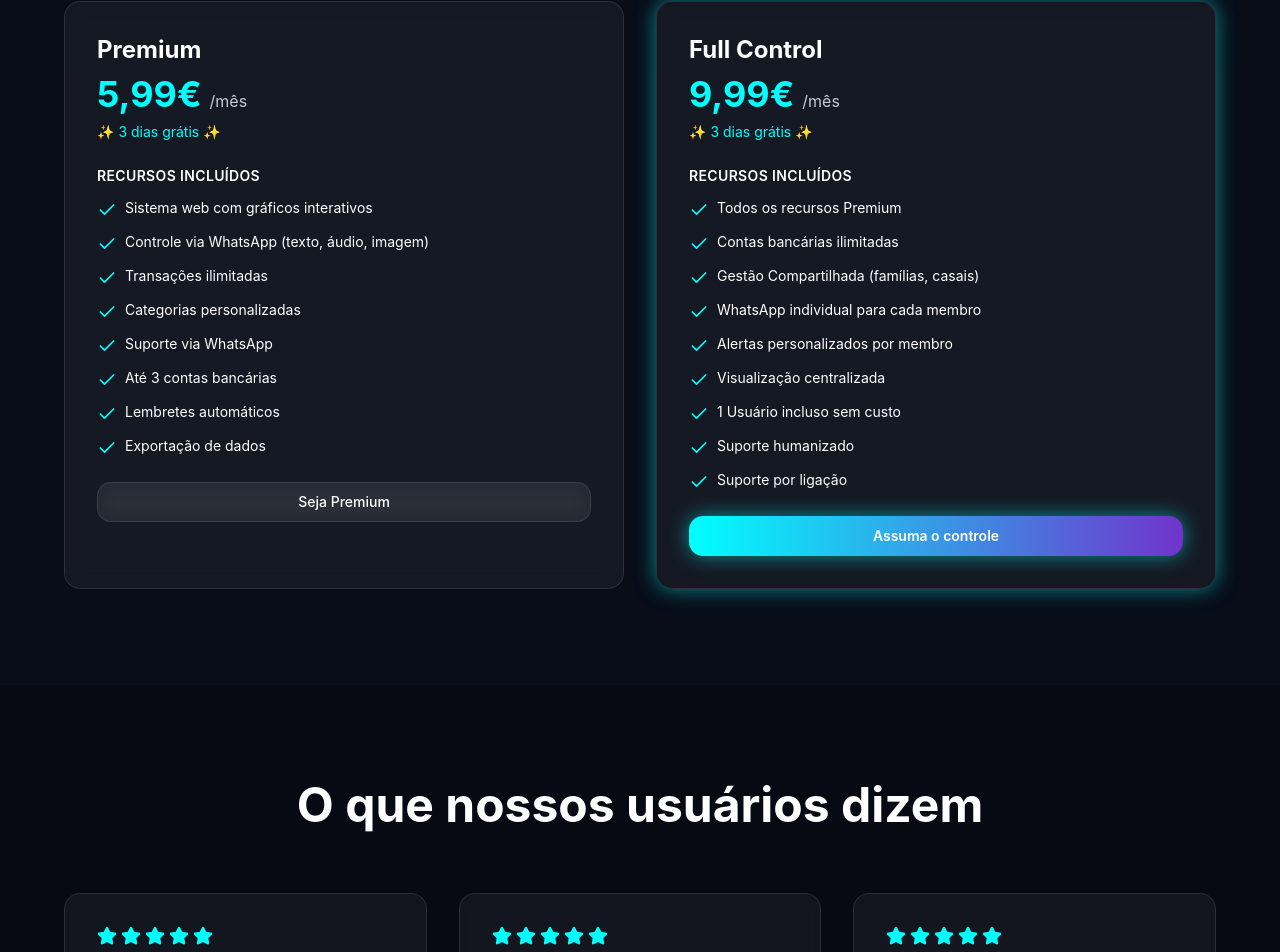
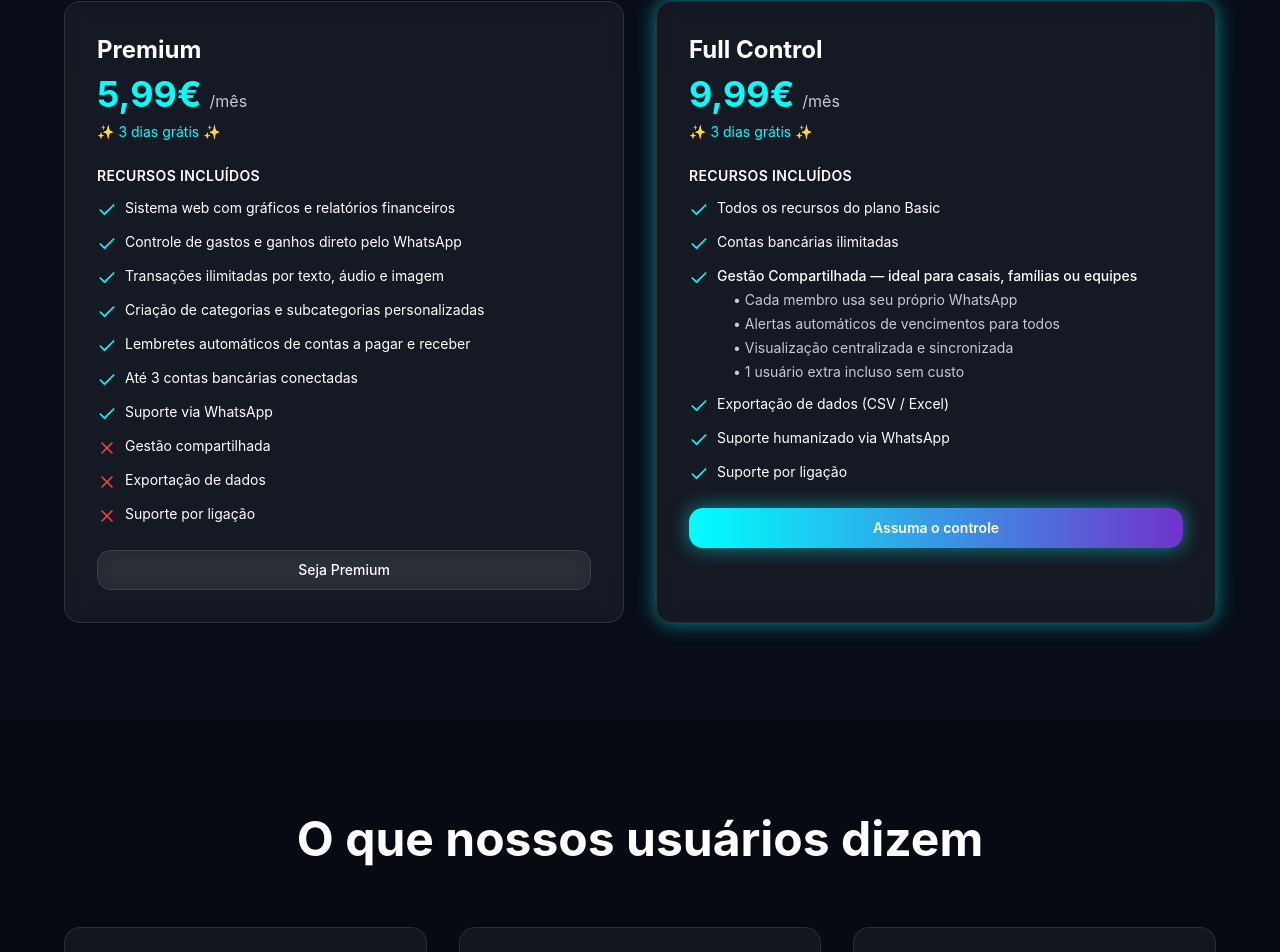
Before and after one commit to MAIGREIO/granaflow-revolution, a React (Vite) app: page / in a window 1280 px wide. Shown: the part 4251-5203 px from the top of the page. Built offline with nearby package versions, Linux system fonts and the light colour scheme; the HTML template or start-up script is replaced by a standard one.

Commit message:
Update plan features
Update Premium and Full Control plan features for both monthly and annual subscriptions.

```diff
--- a/src/pages/Index.tsx
+++ b/src/pages/Index.tsx
@@ -204,18 +204,24 @@ const Index = () => {
                       <p className="font-semibold text-sm uppercase tracking-wide">Recursos Incluídos</p>
                       <ul className="space-y-3">
                         {[
-                          "Sistema web com gráficos interativos",
-                          "Controle via WhatsApp (texto, áudio, imagem)",
-                          "Transações ilimitadas",
-                          "Categorias personalizadas",
-                          "Suporte via WhatsApp",
-                          "Até 3 contas bancárias",
-                          "Lembretes automáticos",
-                          "Exportação de dados"
+                          { text: "Sistema web com gráficos e relatórios financeiros", checked: true },
+                          { text: "Controle de gastos e ganhos direto pelo WhatsApp", checked: true },
+                          { text: "Transações ilimitadas por texto, áudio e imagem", checked: true },
+                          { text: "Criação de categorias e subcategorias personalizadas", checked: true },
+                          { text: "Lembretes automáticos de contas a pagar e receber", checked: true },
+                          { text: "Até 3 contas bancárias conectadas", checked: true },
+                          { text: "Suporte via WhatsApp", checked: true },
+                          { text: "Gestão compartilhada", checked: false },
+                          { text: "Exportação de dados", checked: false },
+                          { text: "Suporte por ligação", checked: false }
                         ].map((feature, index) => (
                           <li key={index} className="flex items-start gap-2">
+                            {feature.checked ? (
                               <Check className="w-5 h-5 text-primary flex-shrink-0 mt-0.5" />
-                            <span className="text-sm">{feature}</span>
+                            ) : (
+                              <X className="w-5 h-5 text-destructive flex-shrink-0 mt-0.5" />
+                            )}
+                            <span className="text-sm">{feature.text}</span>
                           </li>
                         ))}
                       </ul>
@@ -241,22 +247,38 @@ const Index = () => {
                     <div className="space-y-3">
                       <p className="font-semibold text-sm uppercase tracking-wide">Recursos Incluídos</p>
                       <ul className="space-y-3">
-                        {[
-                          "Todos os recursos Premium",
-                          "Contas bancárias ilimitadas",
-                          "Gestão Compartilhada (famílias, casais)",
-                          "WhatsApp individual para cada membro",
-                          "Alertas personalizados por membro",
-                          "Visualização centralizada",
-                          "1 Usuário incluso sem custo",
-                          "Suporte humanizado",
-                          "Suporte por ligação"
-                        ].map((feature, index) => (
-                          <li key={index} className="flex items-start gap-2">
+                        <li className="flex items-start gap-2">
                           <Check className="w-5 h-5 text-primary flex-shrink-0 mt-0.5" />
-                            <span className="text-sm">{feature}</span>
+                          <span className="text-sm">Todos os recursos do plano Basic</span>
                         </li>
-                        ))}
+                        <li className="flex items-start gap-2">
+                          <Check className="w-5 h-5 text-primary flex-shrink-0 mt-0.5" />
+                          <span className="text-sm">Contas bancárias ilimitadas</span>
+                        </li>
+                        <li className="flex items-start gap-2">
+                          <Check className="w-5 h-5 text-primary flex-shrink-0 mt-0.5" />
+                          <div className="text-sm">
+                            <div className="font-medium">Gestão Compartilhada — ideal para casais, famílias ou equipes</div>
+                            <ul className="mt-1 space-y-1 ml-4 text-muted-foreground">
+                              <li>• Cada membro usa seu próprio WhatsApp</li>
+                              <li>• Alertas automáticos de vencimentos para todos</li>
+                              <li>• Visualização centralizada e sincronizada</li>
+                              <li>• 1 usuário extra incluso sem custo</li>
+                            </ul>
+                          </div>
+                        </li>
+                        <li className="flex items-start gap-2">
+                          <Check className="w-5 h-5 text-primary flex-shrink-0 mt-0.5" />
+                          <span className="text-sm">Exportação de dados (CSV / Excel)</span>
+                        </li>
+                        <li className="flex items-start gap-2">
+                          <Check className="w-5 h-5 text-primary flex-shrink-0 mt-0.5" />
+                          <span className="text-sm">Suporte humanizado via WhatsApp</span>
+                        </li>
+                        <li className="flex items-start gap-2">
+                          <Check className="w-5 h-5 text-primary flex-shrink-0 mt-0.5" />
+                          <span className="text-sm">Suporte por ligação</span>
+                        </li>
                       </ul>
                     </div>
                     <Button variant="hero" className="w-full" asChild>
@@ -289,18 +311,24 @@ const Index = () => {
                       <p className="font-semibold text-sm uppercase tracking-wide">Recursos Incluídos</p>
                       <ul className="space-y-3">
                         {[
-                          "Sistema web com gráficos interativos",
-                          "Controle via WhatsApp (texto, áudio, imagem)",
-                          "Transações ilimitadas",
-                          "Categorias personalizadas",
-                          "Suporte via WhatsApp",
-                          "Até 3 contas bancárias",
-                          "Lembretes automáticos",
-                          "Exportação de dados"
+                          { text: "Sistema web com gráficos e relatórios financeiros", checked: true },
+                          { text: "Controle de gastos e ganhos direto pelo WhatsApp", checked: true },
+                          { text: "Transações ilimitadas por texto, áudio e imagem", checked: true },
+                          { text: "Criação de categorias e subcategorias personalizadas", checked: true },
+                          { text: "Lembretes automáticos de contas a pagar e receber", checked: true },
+                          { text: "Até 3 contas bancárias conectadas", checked: true },
+                          { text: "Suporte via WhatsApp", checked: true },
+                          { text: "Gestão compartilhada", checked: false },
+                          { text: "Exportação de dados", checked: false },
+                          { text: "Suporte por ligação", checked: false }
                         ].map((feature, index) => (
                           <li key={index} className="flex items-start gap-2">
+                            {feature.checked ? (
+                              <Check className="w-5 h-5 text-primary flex-shrink-0 mt-0.5" />
+                            ) : (
                               <X className="w-5 h-5 text-destructive flex-shrink-0 mt-0.5" />
-                            <span className="text-sm">{feature}</span>
+                            )}
+                            <span className="text-sm">{feature.text}</span>
                           </li>
                         ))}
                       </ul>
@@ -329,22 +357,38 @@ const Index = () => {
                     <div className="space-y-3">
                       <p className="font-semibold text-sm uppercase tracking-wide">Recursos Incluídos</p>
                       <ul className="space-y-3">
-                        {[
-                          "Todos os recursos Premium",
-                          "Contas bancárias ilimitadas",
-                          "Gestão Compartilhada (famílias, casais)",
-                          "WhatsApp individual para cada membro",
-                          "Alertas personalizados por membro",
-                          "Visualização centralizada",
-                          "1 Usuário incluso sem custo",
-                          "Suporte humanizado",
-                          "Suporte por ligação"
-                        ].map((feature, index) => (
-                          <li key={index} className="flex items-start gap-2">
+                        <li className="flex items-start gap-2">
                           <Check className="w-5 h-5 text-primary flex-shrink-0 mt-0.5" />
-                            <span className="text-sm">{feature}</span>
+                          <span className="text-sm">Todos os recursos do plano Basic</span>
                         </li>
-                        ))}
+                        <li className="flex items-start gap-2">
+                          <Check className="w-5 h-5 text-primary flex-shrink-0 mt-0.5" />
+                          <span className="text-sm">Contas bancárias ilimitadas</span>
+                        </li>
+                        <li className="flex items-start gap-2">
+                          <Check className="w-5 h-5 text-primary flex-shrink-0 mt-0.5" />
+                          <div className="text-sm">
+                            <div className="font-medium">Gestão Compartilhada — ideal para casais, famílias ou equipes</div>
+                            <ul className="mt-1 space-y-1 ml-4 text-muted-foreground">
+                              <li>• Cada membro usa seu próprio WhatsApp</li>
+                              <li>• Alertas automáticos de vencimentos para todos</li>
+                              <li>• Visualização centralizada e sincronizada</li>
+                              <li>• 1 usuário extra incluso sem custo</li>
+                            </ul>
+                          </div>
+                        </li>
+                        <li className="flex items-start gap-2">
+                          <Check className="w-5 h-5 text-primary flex-shrink-0 mt-0.5" />
+                          <span className="text-sm">Exportação de dados (CSV / Excel)</span>
+                        </li>
+                        <li className="flex items-start gap-2">
+                          <Check className="w-5 h-5 text-primary flex-shrink-0 mt-0.5" />
+                          <span className="text-sm">Suporte humanizado via WhatsApp</span>
+                        </li>
+                        <li className="flex items-start gap-2">
+                          <Check className="w-5 h-5 text-primary flex-shrink-0 mt-0.5" />
+                          <span className="text-sm">Suporte por ligação</span>
+                        </li>
                       </ul>
                     </div>
                     <Button variant="hero" className="w-full" asChild>
```
Lines whose indentation alone changed are shown as unchanged.
